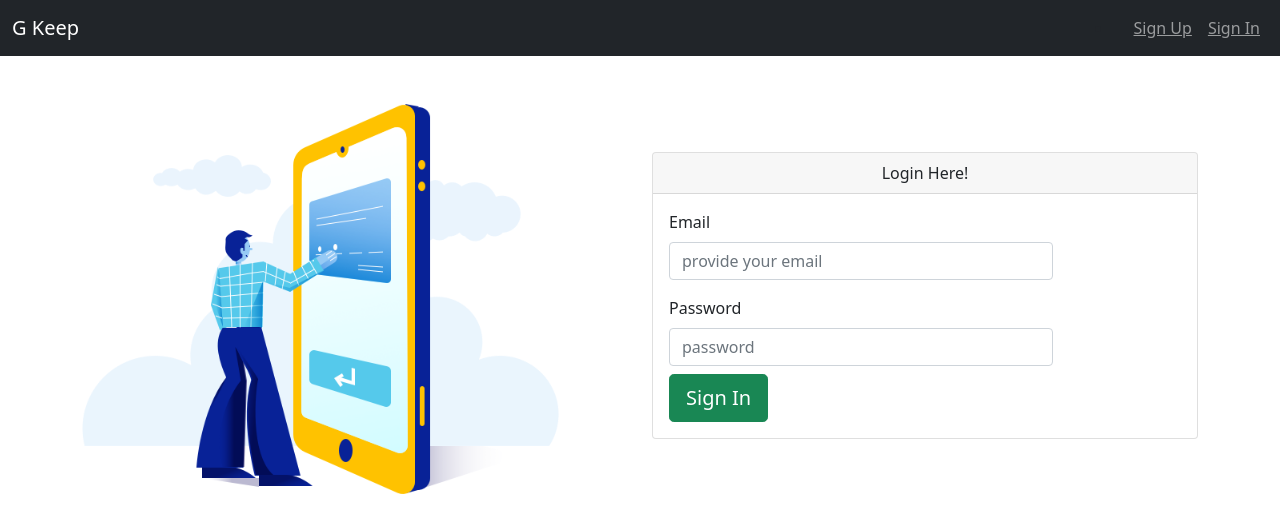
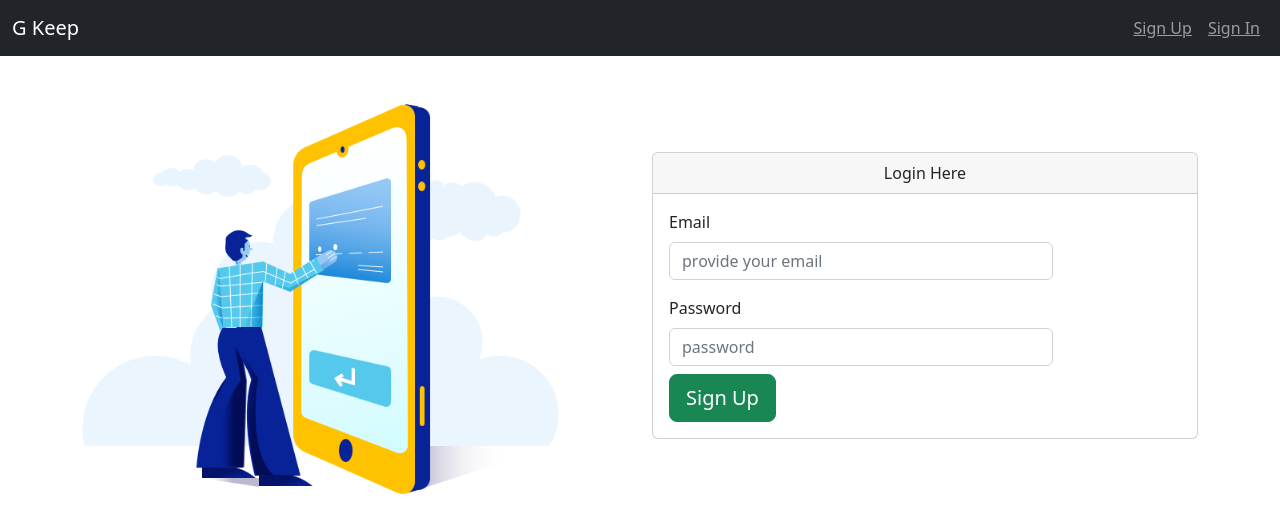
Before and after one commit to Dwarikanath1502/firebase, a React (Create React App) app: page /signin in a window 1280 px wide. Shown: the top 532 px of the page. Built offline with nearby package versions, Linux system fonts and the light colour scheme.

Commit message:
user sign in sign up properly working , added toast

```diff
--- a/package.json
+++ b/package.json
@@ -6,13 +6,14 @@
     "@testing-library/jest-dom": "^5.16.4",
     "@testing-library/react": "^13.3.0",
     "@testing-library/user-event": "^13.5.0",
-    "bootstrap": "^5.1.3",
+    "bootstrap": "^5.2.0-beta1",
     "firebase": "^9.9.0",
     "react": "^18.2.0",
     "react-dom": "^18.2.0",
     "react-icons": "^4.4.0",
     "react-router-dom": "^6.3.0",
-    "react-scripts": "^2.1.3",
+    "react-scripts": "^5.0.1",
+    "react-toastify": "^9.0.7",
     "reactstrap": "^9.1.1",
     "web-vitals": "^2.1.4"
   },
--- a/src/App.js
+++ b/src/App.js
@@ -10,6 +10,8 @@ import Home from './Components/Home';
 import SignIn from './Components/SignIn';
 import SignUp from './Components/SignUp';
 import { userContext } from './context/userContext'
+import { ToastContainer } from 'react-toastify';
+
 
 
 
@@ -20,6 +22,7 @@ const App = () => {
 
   return (
     <Router>
+      <ToastContainer/>
       <userContext.Provider value={{ user, setUser }}>
         <Header />
         <Routes>
--- a/src/Components/SignIn.js
+++ b/src/Components/SignIn.js
@@ -1,35 +1,67 @@
-import React, {useState} from 'react'
-import {  Input, Form, Card, Row,  Container, Col, CardHeader, CardBody, FormGroup, Label, Button } from 'reactstrap'
+import React, { useState, useContext } from 'react'
+import { Input, Form, Card, Row, Container, Col, CardHeader, CardBody, FormGroup, Label, Button } from 'reactstrap'
+import { userContext } from '../context/userContext';
+import { Navigate } from 'react-router-dom'
+import { signInWithEmailAndPassword } from "firebase/auth";
+// firebase
+import auth from '../config/config'
+// toasts
+import { toast } from 'react-toastify';
+
 
 const SignIn = () => {
+  const context = useContext(userContext)
 
-// const [email, setEmail] = useState("")
-// const [password, setPassword] = useState("")
+  const [email, setEmail] = useState("")
+  const [password, setPassword] = useState("")
 
-  return (
+  const handleSignUp = () => {
+    // TODO: create firebase stuffs here
+    signInWithEmailAndPassword(auth, email, password)
+      .then(res => {
+        console.log(res);
+        context.setUser({ email: res.user.email, uid: res.user.uid })
+      })
+      .catch((error) => {
+        console.log(error);
+        toast(error.message, {
+          type: "error",
+        });
+      });
+  }
+
+  const handleSubmit = (event) => {
+    event.preventDefault();
+    handleSignUp();
+  }
+
+  // IF USER FOUND NAVIGATE TO HOME
+  if (context.user && context.user.uid) {
+    return <Navigate to="/" />
+  } return (
     <Container>
       <Row className='justify-content-center mt-5'>
         <Col lg={6}>
-         <img src={require('../Images/login.jpg')} alt='logo' height="80%"/>
+          <img src={require('../Images/login.jpg')} alt='logo' height="80%" />
         </Col>
         <Col lg={6}>
           <Card className='mt-5'>
-            <Form >
-              <CardHeader className='text-center'>Login Here!</CardHeader>
+            <Form onSubmit={handleSubmit}>
+              <CardHeader className='text-center'>Login Here</CardHeader>
               <CardBody>
-                <Form  >
                 <FormGroup>
-                    <Label>Email</Label>
+                  <Label for="email">Email</Label>
                   <Col sm={9}>
                     <Input
                       type="email"
                       name="email"
                       id="email"
                       placeholder="provide your email"
+                      value={email}
+                      onChange={e => setEmail(e.target.value)}
                     />
                   </Col>
                 </FormGroup>
-
                 <Label>Password</Label>
                 <Col sm={9}>
                   <Input
@@ -37,10 +69,11 @@ const SignIn = () => {
                     name="password"
                     id="password"
                     placeholder="password"
+                    value={password}
+                    onChange={e => { setPassword(e.target.value) }}
                   />
                 </Col>
-                  <Button size='lg' color='success'className='mt-2 btn btn-block'>Sign In</Button>
-                </Form>
+                <Button size='lg' color='success' className='mt-2 btn btn-block'>Sign Up</Button>
               </CardBody>
             </Form>
           </Card>
--- a/src/Components/SignUp.js
+++ b/src/Components/SignUp.js
@@ -2,10 +2,12 @@ import React, { useState, useContext } from 'react'
 import { Input, Form, Card, Row, Container, Col, CardHeader, CardBody, FormGroup, Label, Button } from 'reactstrap'
 import { userContext } from '../context/userContext';
 import { Navigate } from 'react-router-dom'
-import { createUserWithEmailAndPassword } from "firebase/auth";
 // firebase
 import auth from '../config/config'
-// import firebase from 'firebase/compat/app'
+import { createUserWithEmailAndPassword } from "firebase/auth";
+// toastify
+import { toast } from 'react-toastify';
+import 'react-toastify/dist/ReactToastify.css';
 
 const SignUp = () => {
   const context = useContext(userContext)
@@ -20,7 +22,12 @@ const SignUp = () => {
         console.log(res);
         context.setUser({ email: res.user.email, uid: res.user.uid })
       })
-      .catch((error) => { console.log(error) })
+      .catch((error) => {
+        console.log(error);
+        toast(error.message, {
+          type: "error",
+        });
+      });
   }
 
   const handleSubmit = (event) => {
```
Also changed, not shown: 1 other file (tests, documents, lock files or other folders). Lines whose indentation alone changed are shown as unchanged.
